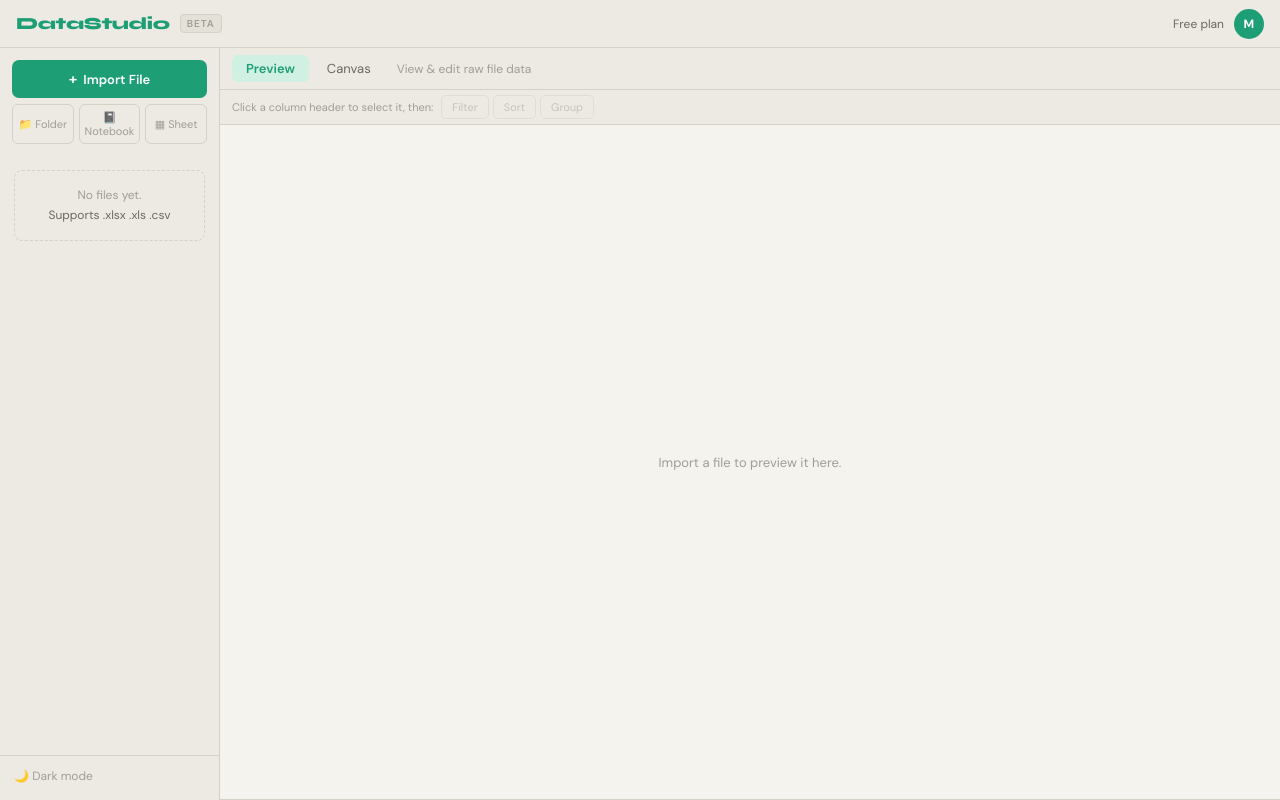
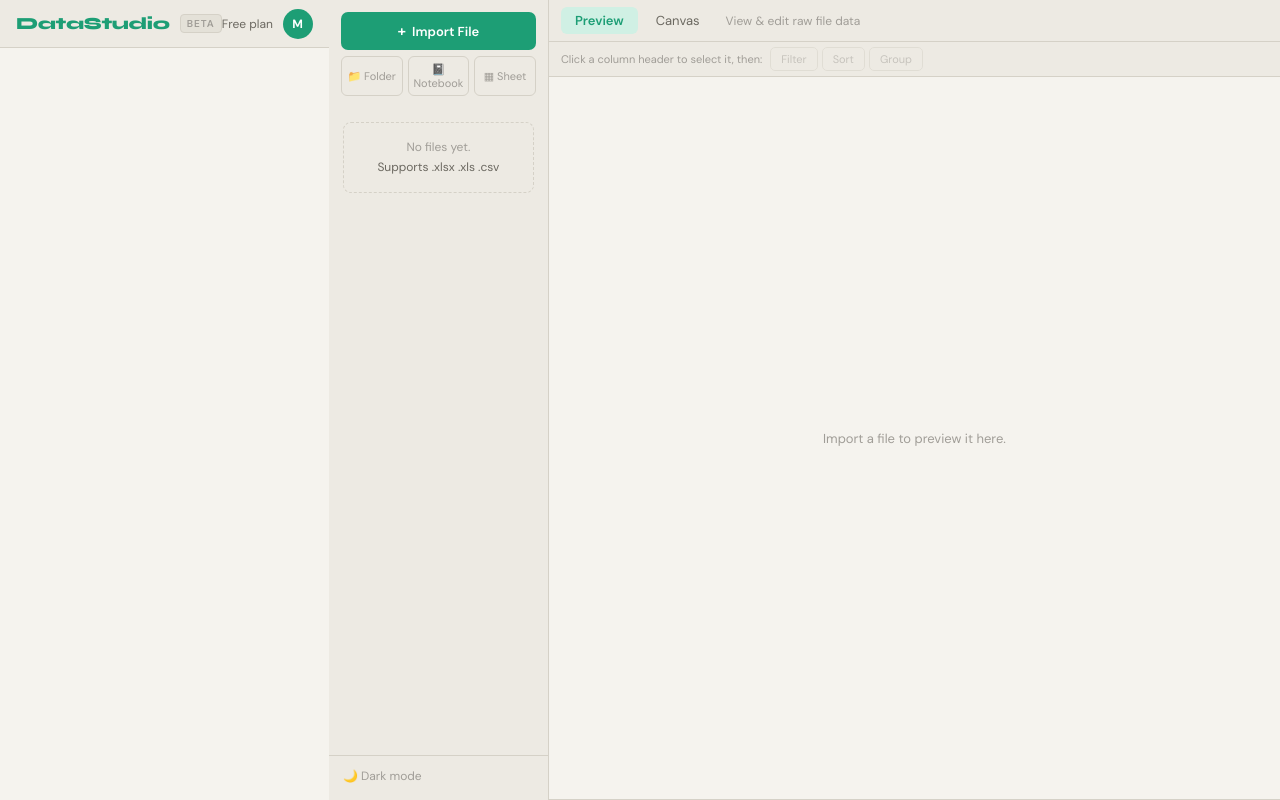
Before and after one commit to Ceza4/datastudio, a Next.js app: page /app in a window 1280 px wide. Built offline with nearby package versions, Linux system fonts and the light colour scheme.

Commit message:
top ribbon gone

```diff
--- a/app/app/layout.js
+++ b/app/app/layout.js
@@ -21,68 +21,6 @@ export default function AppLayout({ children }) {
 
   return (
     <div style={{ display: 'flex', flexDirection: 'column', height: '100vh', fontFamily: "'DM Sans', sans-serif", overflow: 'hidden' }}>
-
-      {/* Top Navbar */}
-      <div style={{
-        height: 48,
-        background: surface,
-        borderBottom: `1px solid ${border}`,
-        display: 'flex',
-        alignItems: 'center',
-        justifyContent: 'space-between',
-        padding: '0 16px',
-        flexShrink: 0,
-        zIndex: 10,
-      }}>
-        {/* Left — Logo */}
-        <div style={{ display: 'flex', alignItems: 'center', gap: 10 }}>
-          <span style={{
-            fontFamily: "'Syne', sans-serif",
-            fontWeight: 800,
-            fontSize: 17,
-            color: accent,
-            letterSpacing: '-0.3px',
-          }}>
-            DataStudio
-          </span>
-          <span style={{
-            fontSize: 10,
-            fontWeight: 600,
-            letterSpacing: 1,
-            textTransform: 'uppercase',
-            color: text3,
-            background: raised,
-            border: `1px solid ${border}`,
-            borderRadius: 4,
-            padding: '2px 6px',
-          }}>
-            Beta
-          </span>
-        </div>
-
-        {/* Right — User area */}
-        <div style={{ display: 'flex', alignItems: 'center', gap: 10 }}>
-          <span style={{ fontSize: 12, color: text2 }}>Free plan</span>
-          <div style={{
-            width: 30,
-            height: 30,
-            borderRadius: '50%',
-            background: accent,
-            display: 'flex',
-            alignItems: 'center',
-            justifyContent: 'center',
-            fontSize: 12,
-            fontWeight: 700,
-            color: '#fff',
-            cursor: 'pointer',
-            letterSpacing: 0.5,
-          }}>
-            M
-          </div>
-        </div>
-      </div>
-
-      {/* Body */}
       <div style={{ display: 'flex', flex: 1, overflow: 'hidden' }}>
         {children}
       </div>
--- a/app/app/page.js
+++ b/app/app/page.js
@@ -1358,6 +1358,29 @@ const colors = { surface, raised, border, text, text2, text3, accent, accentDim,
 
   return (
     <>
+      {!activeNotebookId && (
+        <div style={{
+          height: 48,
+          background: surface,
+          borderBottom: `1px solid ${border}`,
+          display: 'flex',
+          alignItems: 'center',
+          justifyContent: 'space-between',
+          padding: '0 16px',
+          flexShrink: 0,
+          zIndex: 10,
+          fontFamily: "'DM Sans', sans-serif",
+        }}>
+          <div style={{ display: 'flex', alignItems: 'center', gap: 10 }}>
+            <span style={{ fontFamily: "'Syne', sans-serif", fontWeight: 800, fontSize: 17, color: accent, letterSpacing: '-0.3px' }}>DataStudio</span>
+            <span style={{ fontSize: 10, fontWeight: 600, letterSpacing: 1, textTransform: 'uppercase', color: text3, background: raised, border: `1px solid ${border}`, borderRadius: 4, padding: '2px 6px' }}>Beta</span>
+          </div>
+          <div style={{ display: 'flex', alignItems: 'center', gap: 10 }}>
+            <span style={{ fontSize: 12, color: text2 }}>Free plan</span>
+            <div style={{ width: 30, height: 30, borderRadius: '50%', background: accent, display: 'flex', alignItems: 'center', justifyContent: 'center', fontSize: 12, fontWeight: 700, color: '#fff', cursor: 'pointer', letterSpacing: 0.5 }}>M</div>
+          </div>
+        </div>
+      )}
       <style>{`
         * { box-sizing: border-box; }
         ::-webkit-scrollbar { width: 4px; height: 4px; }
```
